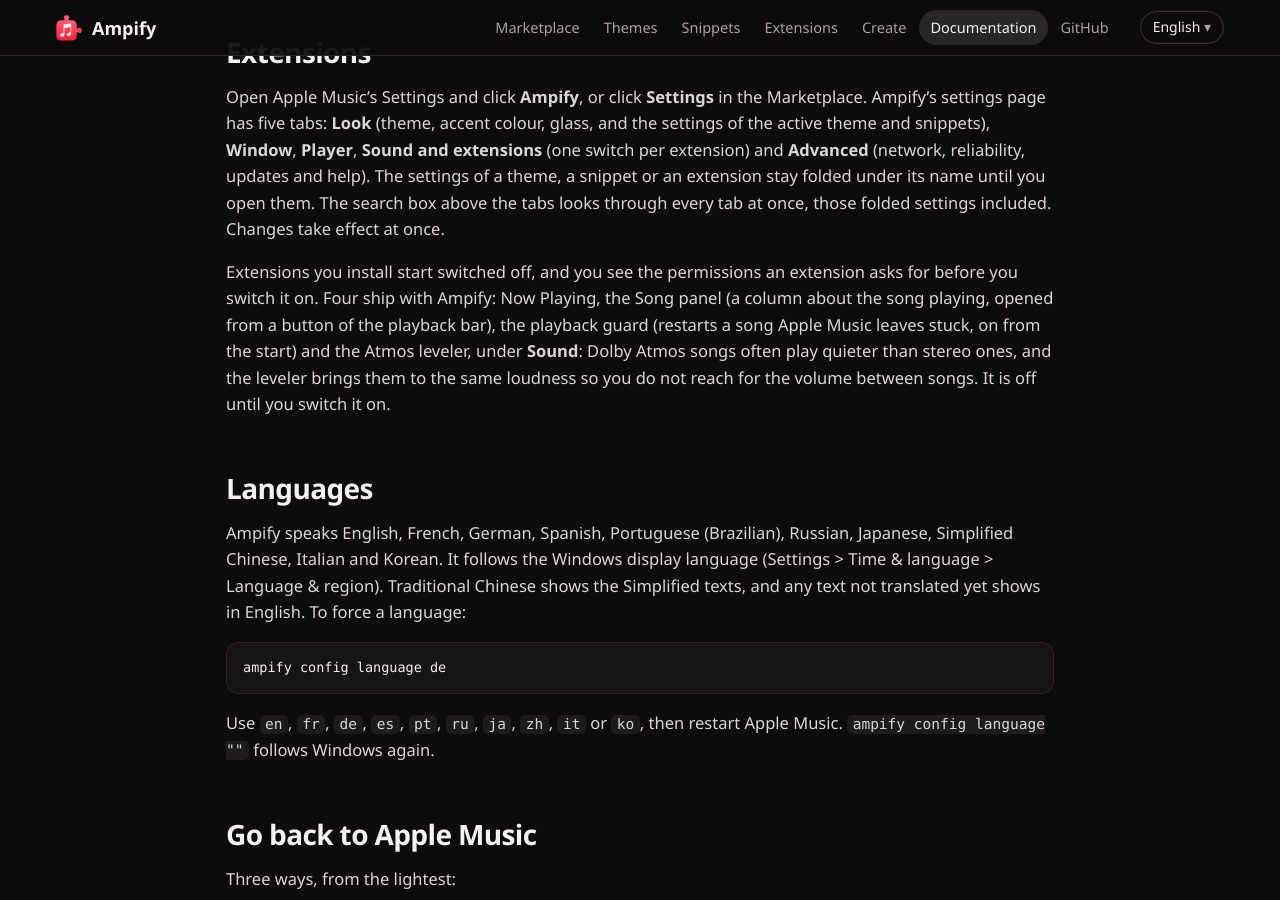
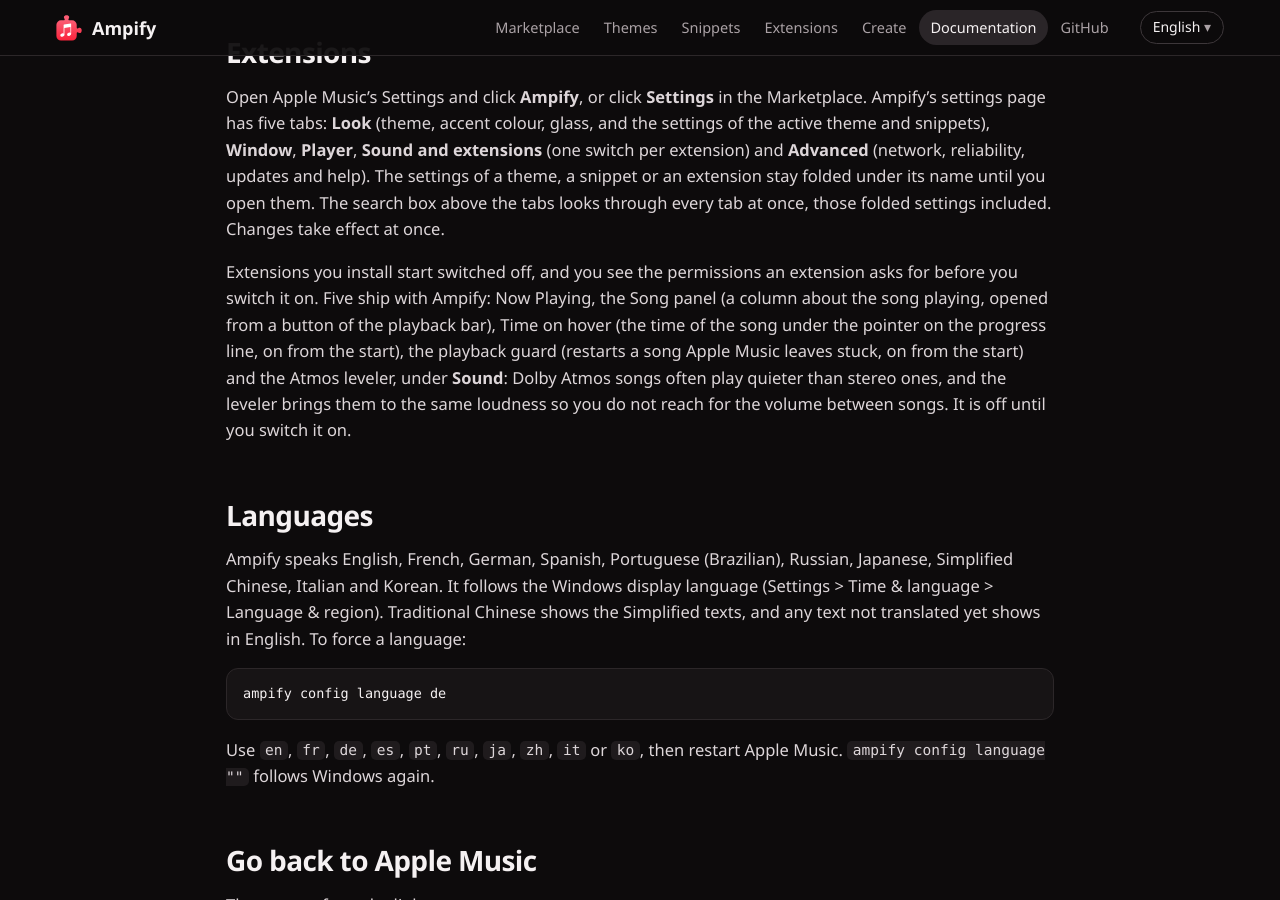
Before and after one commit to Shirowwww/ampify, a Jekyll site: the page built from docs/getting-started.md, in a window 1280 px wide and 900 px high, scrolled down 2209 px. Built offline with Jekyll 4.4.1, drawn with Linux system fonts in a browser that asks for light colours; our own code applies the rules of GitHub Pages for plain Markdown files; some of the changed text lies outside the part shown.

Commit message:
docs: cover element updates and the contribution steps
The command line and Getting started (English and French) describe
ampify update --elements and how installed elements follow a new
release. Time on hover joins the extensions that ship with Ampify.
CONTRIBUTING, Create and the README point to the five steps that
take an element to the catalog.

```diff
--- a/docs/getting-started.md
+++ b/docs/getting-started.md
@@ -88,8 +88,9 @@ help). The settings of a theme, a snippet or an extension stay folded under its
 box above the tabs looks through every tab at once, those folded settings included. Changes take effect at once.
 
 Extensions you install start switched off, and you see the permissions an extension asks for before you switch it on.
-Four ship with Ampify: Now Playing, the Song panel (a column about the song playing, opened from a button of the
-playback bar), the playback guard (restarts a song Apple Music leaves stuck, on from the start) and the Atmos
+Five ship with Ampify: Now Playing, the Song panel (a column about the song playing, opened from a button of the
+playback bar), Time on hover (the time of the song under the pointer on the progress line, on from the start), the
+playback guard (restarts a song Apple Music leaves stuck, on from the start) and the Atmos
 leveler, under **Sound**: Dolby Atmos songs often play quieter than stereo ones, and the
 leveler brings them to the same loudness so you do not reach for the volume between songs. It is off until you switch
 it on.
@@ -151,6 +152,10 @@ first" never opens a window that waits for you: a notification offers the new ve
 To update by hand, run the install line again, or `ampify update --apply` with Apple Music closed. Every way keeps your
 settings.
 
+Your themes, snippets and extensions follow. At the first start of a new release, Ampify moves each element from the
+catalog to its new version, and replaces a retired snippet with the one that took it in, your settings included.
+Without internet, they stay as they were and the next start tries again. `ampify update --elements` does it by hand.
+
 ## Uninstall
 
 Run `ampify uninstall` in a terminal, or open Settings > Apps > Installed apps, find "Ampify for Apple Music", click
```
Also changed, not shown: CONTRIBUTING.md (+4 -3 lines), docs/cli.md (+1 -0 lines), docs/create.md (+2 -1 lines), docs/fr/create.md (+2 -1 lines), docs/fr/getting-started.md (+7 -0 lines), README.md.
